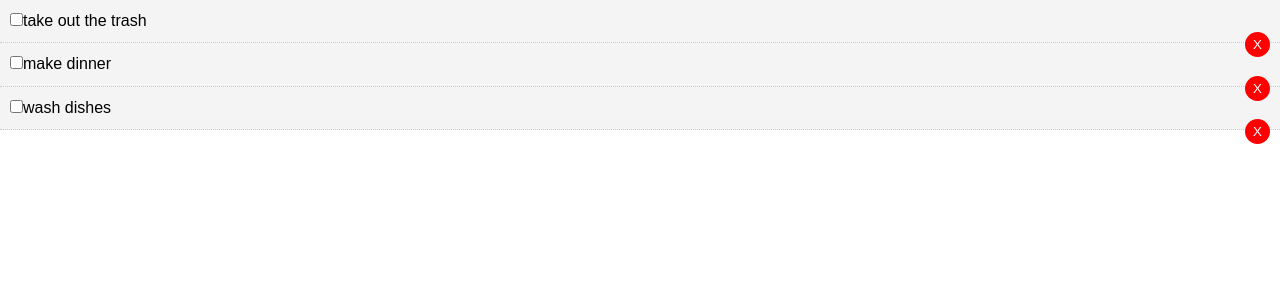
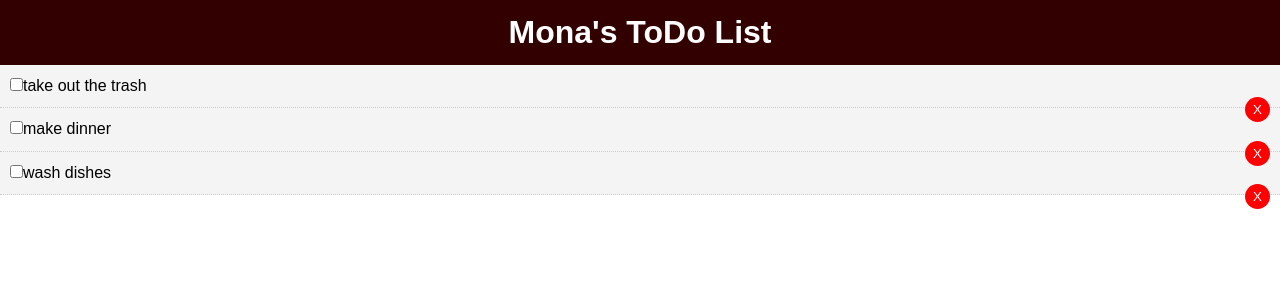
Before and after one commit to thenewmona/Traversy-React-TODOlist, a React (Create React App) app: page / in a window 1280 px wide. Shown: the top 300 px of the page. Built offline with nearby package versions, Linux system fonts and the light colour scheme.

Commit message:
header finished

```diff
--- a/src/App.js
+++ b/src/App.js
@@ -1,7 +1,8 @@
 import React, { Component } from 'react';
+import Header from './components/layouts/Header'
 import './App.css';
 import Todos from './components/Todos'
-import './components/layouts/Header'
+
 
 class App extends Component {
   state = {
@@ -46,8 +47,7 @@
   render() {
     return (
       <div className="App">
-      <header />
-      {/* Creating a prop */}
+      <Header />
        <Todos todos={this.state.todos} markComplete={this.markComplete} delTodo={this.delTodo}/>
       </div>
     );
--- a/src/components/layouts/Header.js
+++ b/src/components/layouts/Header.js
@@ -2,11 +2,18 @@
 
 function Header () {
     return (
-        <header>
+        <header style={headerStyle}>
             <h1> Mona's ToDo List </h1>
         </header>
     )
 
 }
 
+const headerStyle = {
+    background:'#300',
+    color:'#fff',
+    textAlign: 'center',
+    padding: '10px'
+
+}
 export default Header;
```
Also changed, not shown: src/components/AddTodo.js (added, +21 -0 lines).
